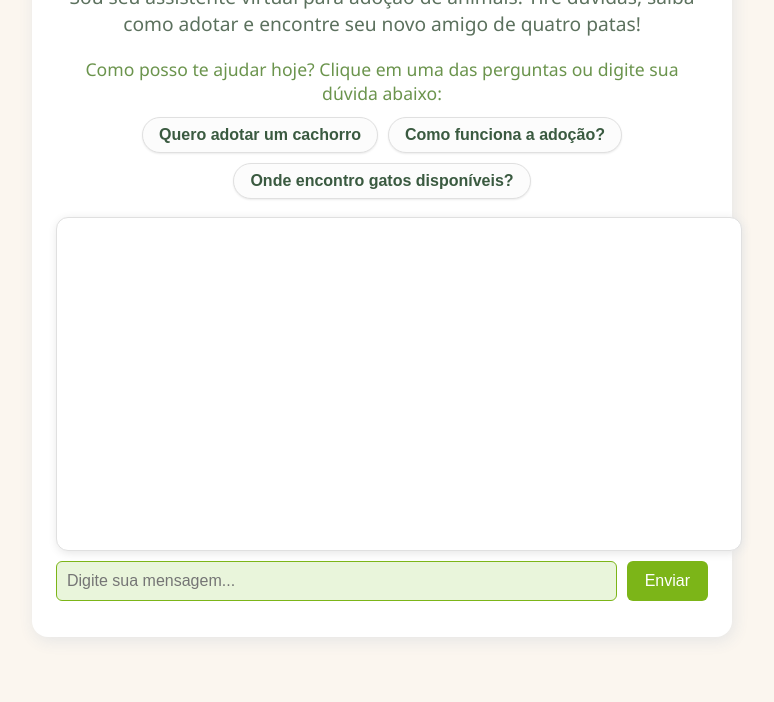
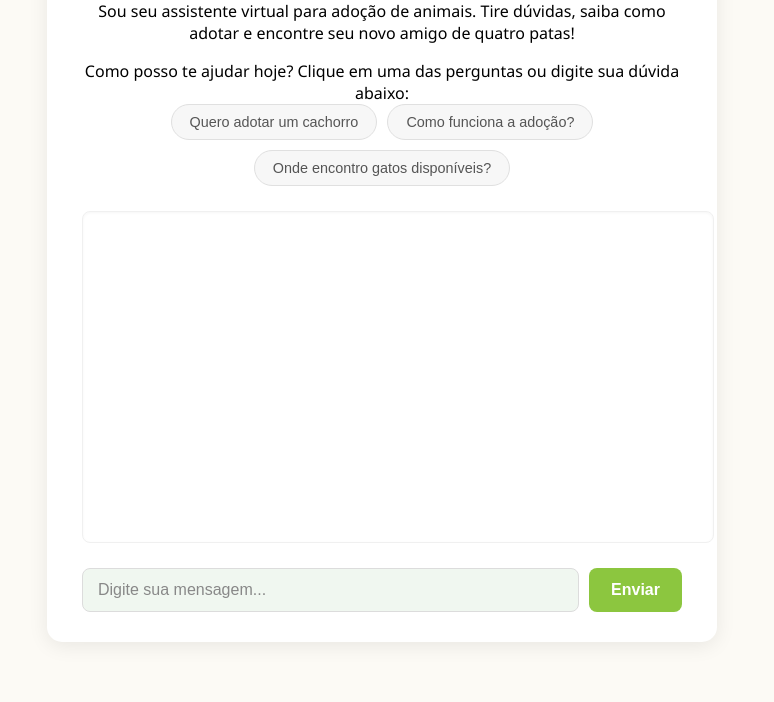
Before and after one commit to vane-adiemla/AdotAI, a plain HTML site: page index.html in a window 1280 px wide. Shown: the part 184-886 px from the top of the page, without its empty margins (258-1032 px from the left). Before the commit the page ends 840 px from the top, so only its background shows below. Drawn offline with Linux system fonts and the light colour scheme.

Commit message:
Update style.css

```diff
--- a/style.css
+++ b/style.css
@@ -1,104 +1,134 @@
 body {
-  background: #FBF6EF;
+    background: #fcfaf5; /* Very light cream background for the page */
     font-family: 'Segoe UI', Arial, sans-serif;
     margin: 0;
-  min-height: 100vh;
+    padding: 20px; /* Add some padding around the container */
 }
 
 .container {
-  background: #fff;
-  border-radius: 16px;
-  box-shadow: 2px 4px 16px #e5e5e5;
-  padding: 36px 24px;
+    margin: 40px auto;
+    max-width: 600px;
+    background: #ffffff; /* White background for the chat card */
+    border-radius: 15px;
+    box-shadow: 0 4px 20px rgba(0, 0, 0, 0.08); /* Softer shadow */
+    padding: 30px 35px; /* Adjusted padding */
     text-align: center;
-  width: 100%;
-  max-width: 700px;      /* ou outro valor desejado */
-  margin: 40px auto 0 auto;
-  box-sizing: border-box;
 }
+
 h1 {
-  color: #7CB518; /* Verde folha */
-  font-size: 2.2em;
-  margin-bottom: 8px;
+    color: #8CC63F; /* Brighter green to match image */
+    font-size: 2.4em;
+    margin-bottom: 15px;
 }
-.subtitle {
-  color: #5C715E;
-  font-size: 1.2em;
+
+.intro-text {
+    color: #707070; /* Dark gray for descriptive text */
+    font-size: 1em;
+    line-height: 1.5;
     margin-bottom: 20px;
+    padding: 0 10px;
 }
-.ask-prompt {
-  color: #6b944d;
-  font-size: 1.1em;
-  margin-bottom: 12px;
+
+.cta-text {
+    color: #777; /* A slightly less prominent color for this instruction */
+    font-size: 0.95em;
+    margin-bottom: 20px;
     font-weight: 500;
 }
+
+.chatbox {
+    background: #fff;
+    border: 1px solid #f0f0f0; /* Very light border for the chatbox */
+    border-radius: 8px;
+    min-height: 300px; /* Adjusted height */
+    max-height: 450px;
+    width: 100%;
+    overflow-y: auto;
+    margin: 25px 0; /* More vertical margin */
+    padding: 15px;
+    text-align: left;
+    box-shadow: inset 0 1px 3px rgba(0,0,0,0.04); /* Subtle inner shadow */
+}
+
 .quick-questions {
     display: flex;
     flex-wrap: wrap;
-  gap: 10px;
+    gap: 10px; /* Space between buttons */
     justify-content: center;
-  margin-bottom: 18px;
+    margin-bottom: 25px; /* Space before the chatbox */
 }
+
 .quick-btn {
-  background: #FCFCFC; /* Quase branco */
-  color: #3A5A40;
-  border: 1.5px solid #E0E0E0;
-  border-radius: 28px;
-  padding: 8px 16px;
-  font-size: 1em;
+    background: #f7f7f7; /* Light gray background */
+    color: #555555;      /* Dark gray text */
+    border: 1px solid #e0e0e0; /* Light gray border */
+    border-radius: 20px; /* Pill shape */
+    padding: 9px 18px;  /* Adjusted padding */
+    font-size: 0.9em;
     cursor: pointer;
-  transition: background 0.2s, border 0.2s;
-  font-weight: bold;
-  box-shadow: 0 1px 2px #ececec;
+    transition: background-color 0.2s, border-color 0.2s;
+    font-weight: 500; /* Medium weight */
 }
+
 .quick-btn:hover {
-  background: #F6F6EF;
-  border: 1.5px solid #7CB518;
+    background: #e9e9e9;
+    border-color: #d0d0d0;
 }
-.chatbox {
-  background: #fff;
-  border-radius: 12px;
-  min-height: 300px;
-  max-height: 400px;
-  width: 100%;
-  max-width: 100%;
-  padding: 16px;
+
+.message {
+    margin-bottom: 12px;
+    padding: 10px 14px; /* Slightly more padding */
+    border-radius: 12px; /* More rounded messages */
+    line-height: 1.4;
+    max-width: 80%; /* Max width for messages */
+    word-wrap: break-word; /* Ensure long words break */
+}
+
+.message.user {
+    background-color: #e6f2ff; /* Light blue for user */
+    color: #333;
+    text-align: right;
+    margin-left: auto;
+}
+
+.message.bot {
+    background-color: #f1f1f1; /* Light gray for bot */
+    color: #333;
     text-align: left;
-  box-shadow: 1px 2px 10px #E5E5E5;
-  border: 1.5px solid #E0E0E0;
-  margin-bottom: 10px;
+    margin-right: auto;
 }
-.message.user {
-  text-align: right;
-  color: #3A5A40;
-}
-.message.bot {
-  text-align: left;
-  color: #A98467;
-}
+
 .input-area {
     display: flex;
     gap: 10px;
-  margin-top: 10px;
+    margin-top: 20px; /* Space above input area */
 }
+
 #user-input {
     flex: 1;
-  padding: 10px;
+    padding: 12px 15px;
     font-size: 1em;
-  border-radius: 6px;
-  border: 1.5px solid #7CB518;
-  background: #E9F5DB;
+    border-radius: 8px;
+    border: 1px solid #dcdcdc;
+    background-color: #f0f7f0; /* Very light green background for input */
 }
+
+#user-input::placeholder {
+    color: #888; /* Lighter placeholder text */
+}
+
 #send-btn {
-  padding: 10px 18px;
-  background: #7CB518;
+    padding: 12px 22px;
+    background: #8CC63F; /* Matching green */
     color: #fff;
     border: none;
-  border-radius: 6px;
+    border-radius: 8px;
     font-size: 1em;
     cursor: pointer;
-  transition: background 0.2s;
+    font-weight: bold;
+    transition: background-color 0.2s;
 }
+
 #send-btn:hover {
-  background: #3A5A40;
+    background: #7ab430; /* Darker green on hover */
 }
```
Lines whose indentation alone changed are shown as unchanged.
